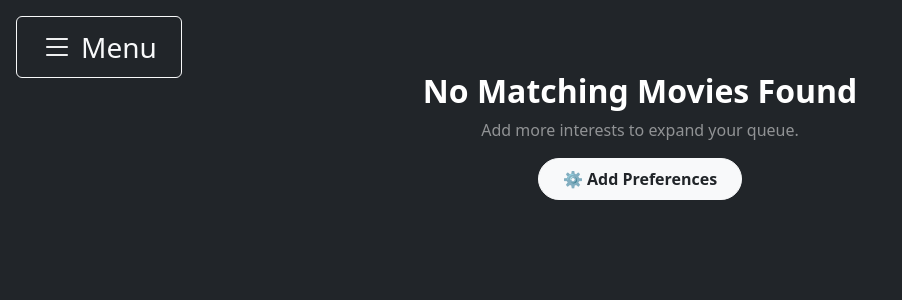
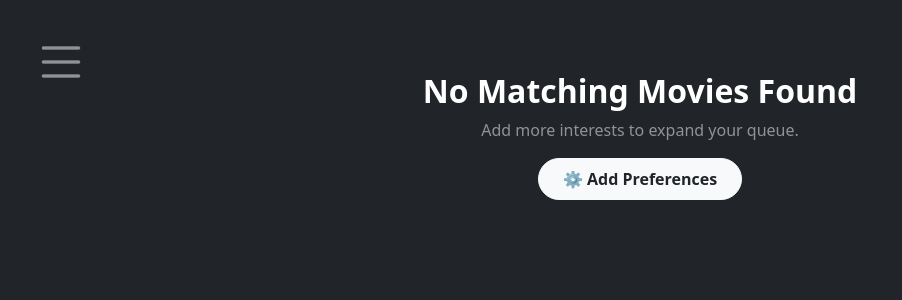
Before and after one commit to Prus-Oleksandr/Movie_Recommender, a Django app: template templates/index.html in a window 1280 px wide. Shown: the top 300 px of the page, without its empty margins (0-902 px from the left). Run offline with Django 3.2, Linux system fonts and the light colour scheme; the template is opened without the code that fills it, so the values that code supplies are empty; some libraries are stand-ins or nearby versions.

Commit message:
Change size of button

```diff
--- a/templates/base.html
+++ b/templates/base.html
@@ -8,8 +8,8 @@
 </head>
 <body class="bg-dark text-light position-relative">
 
-  <button class="btn btn-outline-light px-4 py-2.5 fs-3 fw-medium d-inline-flex align-items-center gap-2 position-absolute top-0 start-0 m-3" style="z-index: 1030;" type="button" data-bs-toggle="offcanvas" data-bs-target="#sidebarMenu">
-    <i class="bi bi-list fs-2"></i> Menu
+  <button class="btn btn-link text-white-50 p-2 position-absolute top-0 start-0 m-4 text-decoration-none custom-menu-btn" style="z-index: 1030; line-height: 1;" type="button" data-bs-toggle="offcanvas" data-bs-target="#sidebarMenu">
+    <i class="bi bi-list" style="font-size: 3.5rem;"></i>
   </button>
 
   {% include "includes/_sidebar.html" %}
@@ -19,5 +19,13 @@
   </main>
 
   <script src="https://cdn.jsdelivr.net/npm/bootstrap@5.3.2/dist/js/bootstrap.bundle.min.js"></script>
+
+  <style>
+    .custom-menu-btn:hover {
+      color: #fff !important;
+      transform: scale(1.05);
+      transition: all 0.2s ease-in-out;
+    }
+  </style>
 </body>
 </html>
```
